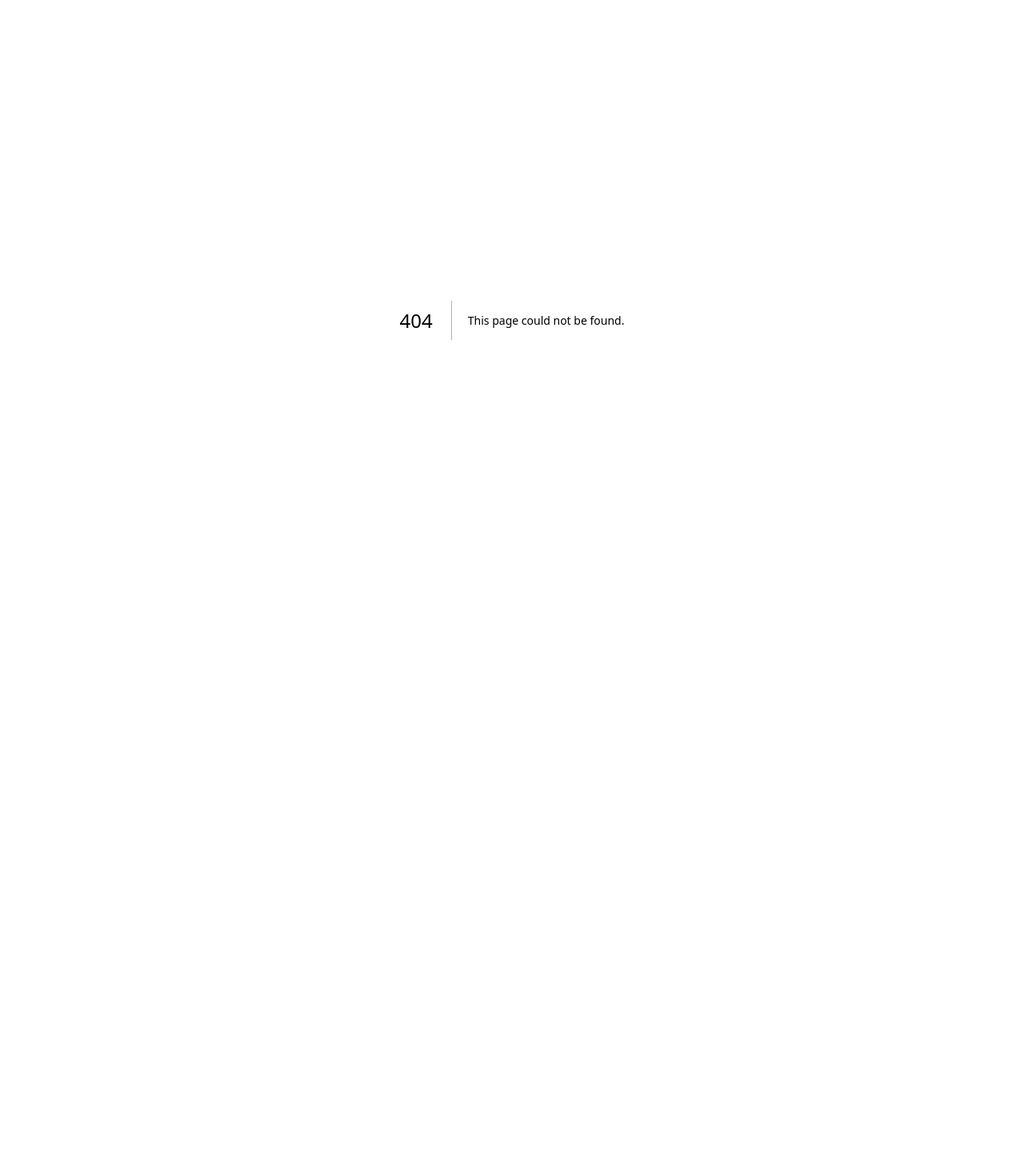
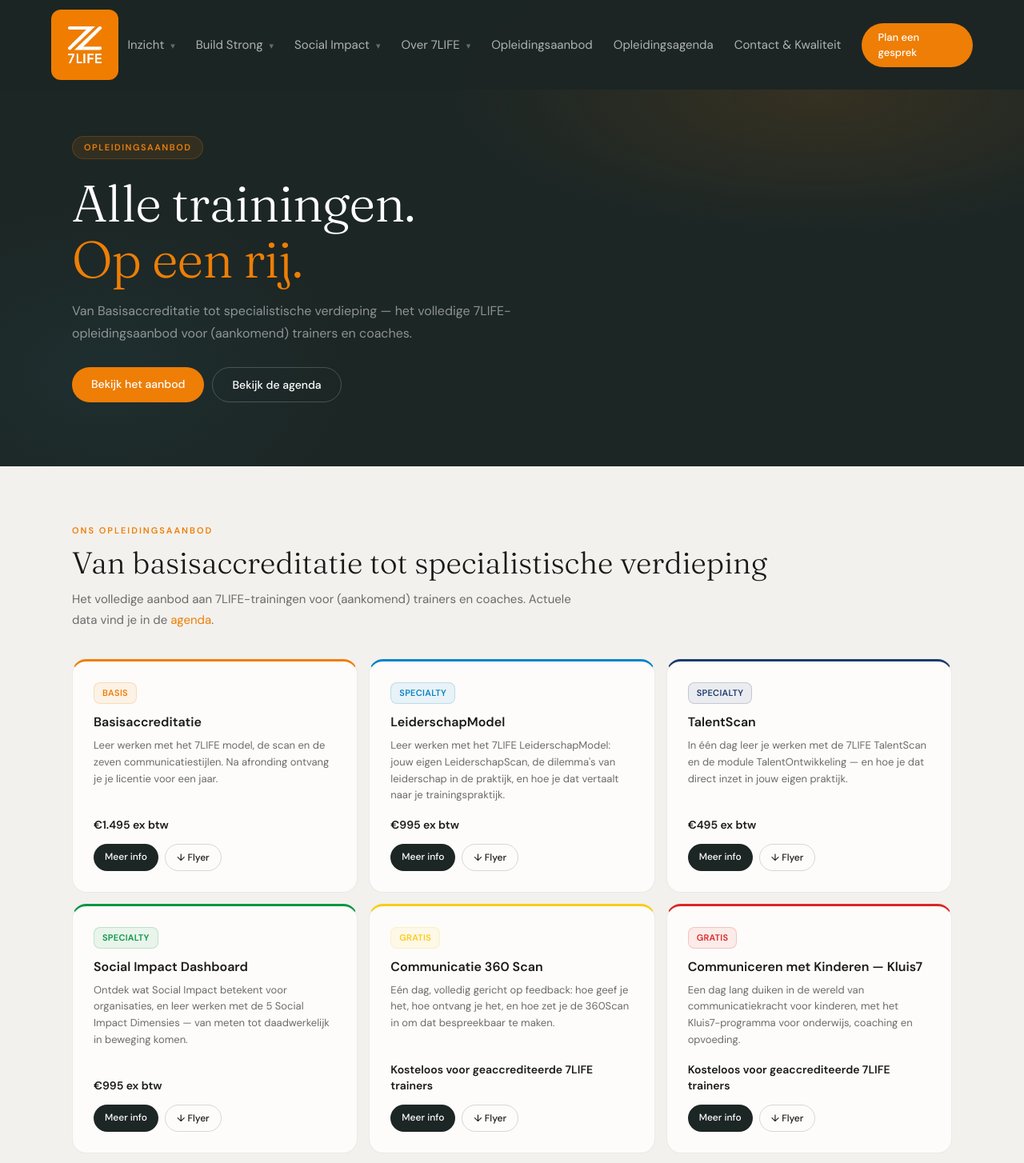
Before and after one commit to Hein-Runderkamp/7life-site, a Next.js app: page /opleidingsaanbod in a window 1280 px wide. Before the commit this address had no page. Shown: the top 1454 px of the page at 80% size. Before the commit the page ends 800 px from the top, so only its background shows below. Built offline with nearby package versions, Linux system fonts and the light colour scheme.

Commit message:
Agenda-link in aanbod-tekst, Opleidingsaanbod-sectie als herbruikbare component, nieuwe pagina /opleidingsaanbod, hoofdmenu uitgebreid met Opleidingsaanbod en Opleidingsagenda

```diff
--- a/app/opleiden/page.tsx
+++ b/app/opleiden/page.tsx
@@ -5,6 +5,7 @@
 import Image from "next/image";
 import Header from "@/components/Header";
 import Footer from "@/components/Footer";
+import OpleidingsaanbodSectie from "@/components/OpleidingsaanbodSectie";
 
 const vragen = [
   "Ik wil werken met een bewezen methodiek die wetenschappelijk is onderbouwd",
@@ -66,8 +67,6 @@
     ],
   },
 ];
-
-import { trainingen } from "@/lib/trainingen";
 
 const impactStats = [
   { n: "40+", l: "gecertificeerde trainers en coaches actief in Nederland" },
@@ -291,75 +290,7 @@
         </section>
 
         {/* ONS OPLEIDINGSAANBOD */}
-        <section className="px-[5%] py-[72px] bg-achtergrond" id="aanbod">
-          <div className="max-w-[1100px] mx-auto">
-            <div className="text-[11px] font-semibold tracking-[2px] text-oranje uppercase mb-2.5">
-              Ons opleidingsaanbod
-            </div>
-            <h2 className="font-serif text-[clamp(26px,3.5vw,38px)] font-light leading-[1.15] mb-3">
-              Van basisaccreditatie tot specialistische verdieping
-            </h2>
-            <p className="text-[15px] text-subtekst leading-[1.7] max-w-[640px] mb-9">
-              Het volledige aanbod aan 7LIFE-trainingen voor (aankomend)
-              trainers en coaches. Actuele data vind je in de agenda op
-              het trainersportaal.
-            </p>
-            <div className="grid grid-cols-1 sm:grid-cols-2 lg:grid-cols-3 gap-3.5">
-              {trainingen.map((t) => (
-                <div
-                  key={t.naam}
-                  className="rounded-[18px] p-[26px] bg-kaart border border-black/[0.07] flex flex-col"
-                  style={{ borderTop: `3px solid ${t.kleur}` }}
-                >
-                  <div
-                    className="inline-flex self-start items-center gap-1.5 text-[11px] font-semibold px-2.5 py-1 rounded-lg mb-3 uppercase tracking-wide"
-                    style={{
-                      color: t.kleur,
-                      background: `${t.kleur}14`,
-                      border: `1px solid ${t.kleur}33`,
-                    }}
-                  >
-                    {t.categorie}
-                  </div>
-                  <div className="text-[16px] font-semibold text-tekst mb-2 leading-snug">
-                    {t.naam}
-                  </div>
-                  <p className="text-[13px] text-subtekst leading-[1.6] mb-4 flex-1">
-                    {t.samenvatting}
-                  </p>
-                  <div className="text-sm font-semibold text-tekst mb-3.5">
-                    {t.prijs}
-                  </div>
-                  <div className="flex gap-2 flex-wrap">
-                    <Link
-                      href={`/opleiden/${t.slug}`}
-                      className="text-xs font-medium px-3.5 py-2 rounded-full bg-donker text-white hover:opacity-85 transition-opacity"
-                    >
-                      Meer info
-                    </Link>
-                    <a
-                      href={t.flyer}
-                      target="_blank"
-                      rel="noopener noreferrer"
-                      className="text-xs font-medium px-3.5 py-2 rounded-full border border-black/15 text-tekst hover:border-oranje hover:text-oranje transition-colors"
-                    >
-                      ↓ Flyer
-                    </a>
-                  </div>
-                </div>
-              ))}
-            </div>
-
-            <div className="mt-8 text-center">
-              <Link
-                href="/agenda"
-                className="inline-flex items-center gap-1.5 text-sm font-medium text-oranje hover:opacity-75 transition-opacity"
-              >
-                Bekijk de volledige agenda →
-              </Link>
-            </div>
-          </div>
-        </section>
+        <OpleidingsaanbodSectie />
 
         {/* CTA */}
         <section className="relative bg-donker px-[5%] py-20 text-center overflow-hidden" id="cta">
--- /dev/null
+++ b/app/opleidingsaanbod/page.tsx
@@ -0,0 +1,55 @@
+import Header from "@/components/Header";
+import Footer from "@/components/Footer";
+import OpleidingsaanbodSectie from "@/components/OpleidingsaanbodSectie";
+
+export default function OpleidingsaanbodPagina() {
+  return (
+    <>
+      <Header />
+      <main>
+        {/* HERO */}
+        <section className="relative bg-donker px-[5%] pt-[170px] pb-20 overflow-hidden">
+          <div
+            className="absolute inset-0 pointer-events-none"
+            style={{
+              background:
+                "radial-gradient(ellipse 60% 50% at 80% 20%, rgba(238,126,6,0.12) 0%, transparent 60%), radial-gradient(ellipse 40% 60% at 10% 80%, rgba(62,143,163,0.08) 0%, transparent 60%)",
+            }}
+          />
+          <div className="max-w-[1100px] mx-auto relative z-10">
+            <div className="inline-flex items-center gap-1.5 bg-oranje/10 border border-oranje/[0.22] text-oranje text-[11px] font-semibold tracking-[1.5px] px-3.5 py-[5px] rounded-full mb-5 uppercase">
+              Opleidingsaanbod
+            </div>
+            <h1 className="font-serif text-[clamp(38px,5vw,64px)] font-light text-white leading-[1.1] tracking-[-1px] mb-4">
+              Alle trainingen.
+              <br />
+              <em className="text-oranje not-italic italic">Op een rij.</em>
+            </h1>
+            <p className="text-white/50 text-base leading-[1.75] max-w-[560px] mb-7">
+              Van Basisaccreditatie tot specialistische verdieping — het
+              volledige 7LIFE-opleidingsaanbod voor (aankomend) trainers
+              en coaches.
+            </p>
+            <div className="flex gap-2.5 flex-wrap">
+              <a
+                href="#aanbod"
+                className="bg-oranje text-white px-6 py-[11px] rounded-full text-sm font-medium hover:bg-[#d4710a] transition-colors"
+              >
+                Bekijk het aanbod
+              </a>
+              <a
+                href="/agenda"
+                className="bg-transparent text-white border-[1.5px] border-white/20 px-6 py-[11px] rounded-full text-sm font-medium hover:border-white/50 transition-colors"
+              >
+                Bekijk de agenda
+              </a>
+            </div>
+          </div>
+        </section>
+
+        <OpleidingsaanbodSectie />
+      </main>
+      <Footer />
+    </>
+  );
+}
--- a/components/Header.tsx
+++ b/components/Header.tsx
@@ -41,7 +41,6 @@
             <DdLink href="/organisaties">Build Strong Organisaties</DdLink>
             <DdLink href="/leiderschap">Build Strong Leiderschap</DdLink>
             <DdLink href="/opleiden">Build Strong Trainers</DdLink>
-            <DdLink href="/agenda">Agenda</DdLink>
           </div>
         </div>
 
@@ -70,6 +69,14 @@
             <DdLink href="/foundation">Foundation</DdLink>
           </div>
         </div>
+
+        <Link href="/opleidingsaanbod" className={navItem}>
+          Opleidingsaanbod
+        </Link>
+
+        <Link href="/agenda" className={navItem}>
+          Opleidingsagenda
+        </Link>
 
         <Link href="/#contact" className={navItem}>
           Contact &amp; Kwaliteit
--- /dev/null
+++ b/components/OpleidingsaanbodSectie.tsx
@@ -0,0 +1,83 @@
+import Link from "next/link";
+import { trainingen } from "@/lib/trainingen";
+
+export default function OpleidingsaanbodSectie({
+  id = "aanbod",
+}: {
+  id?: string;
+}) {
+  return (
+    <section className="px-[5%] py-[72px] bg-achtergrond" id={id}>
+      <div className="max-w-[1100px] mx-auto">
+        <div className="text-[11px] font-semibold tracking-[2px] text-oranje uppercase mb-2.5">
+          Ons opleidingsaanbod
+        </div>
+        <h2 className="font-serif text-[clamp(26px,3.5vw,38px)] font-light leading-[1.15] mb-3">
+          Van basisaccreditatie tot specialistische verdieping
+        </h2>
+        <p className="text-[15px] text-subtekst leading-[1.7] max-w-[640px] mb-9">
+          Het volledige aanbod aan 7LIFE-trainingen voor (aankomend)
+          trainers en coaches. Actuele data vind je in de{" "}
+          <Link href="/agenda" className="text-oranje hover:opacity-75 transition-opacity">
+            agenda
+          </Link>
+          .
+        </p>
+        <div className="grid grid-cols-1 sm:grid-cols-2 lg:grid-cols-3 gap-3.5">
+          {trainingen.map((t) => (
+            <div
+              key={t.naam}
+              className="rounded-[18px] p-[26px] bg-kaart border border-black/[0.07] flex flex-col"
+              style={{ borderTop: `3px solid ${t.kleur}` }}
+            >
+              <div
+                className="inline-flex self-start items-center gap-1.5 text-[11px] font-semibold px-2.5 py-1 rounded-lg mb-3 uppercase tracking-wide"
+                style={{
+                  color: t.kleur,
+                  background: `${t.kleur}14`,
+                  border: `1px solid ${t.kleur}33`,
+                }}
+              >
+                {t.categorie}
+              </div>
+              <div className="text-[16px] font-semibold text-tekst mb-2 leading-snug">
+                {t.naam}
+              </div>
+              <p className="text-[13px] text-subtekst leading-[1.6] mb-4 flex-1">
+                {t.samenvatting}
+              </p>
+              <div className="text-sm font-semibold text-tekst mb-3.5">
+                {t.prijs}
+              </div>
+              <div className="flex gap-2 flex-wrap">
+                <Link
+                  href={`/opleiden/${t.slug}`}
+                  className="text-xs font-medium px-3.5 py-2 rounded-full bg-donker text-white hover:opacity-85 transition-opacity"
+                >
+                  Meer info
+                </Link>
+                <a
+                  href={t.flyer}
+                  target="_blank"
+                  rel="noopener noreferrer"
+                  className="text-xs font-medium px-3.5 py-2 rounded-full border border-black/15 text-tekst hover:border-oranje hover:text-oranje transition-colors"
+                >
+                  ↓ Flyer
+                </a>
+              </div>
+            </div>
+          ))}
+        </div>
+
+        <div className="mt-8 text-center">
+          <Link
+            href="/agenda"
+            className="inline-flex items-center gap-1.5 text-sm font-medium text-oranje hover:opacity-75 transition-opacity"
+          >
+            Bekijk de volledige agenda →
+          </Link>
+        </div>
+      </div>
+    </section>
+  );
+}
```
Also changed, not shown: 1 other file (tests, documents, lock files or other folders).
